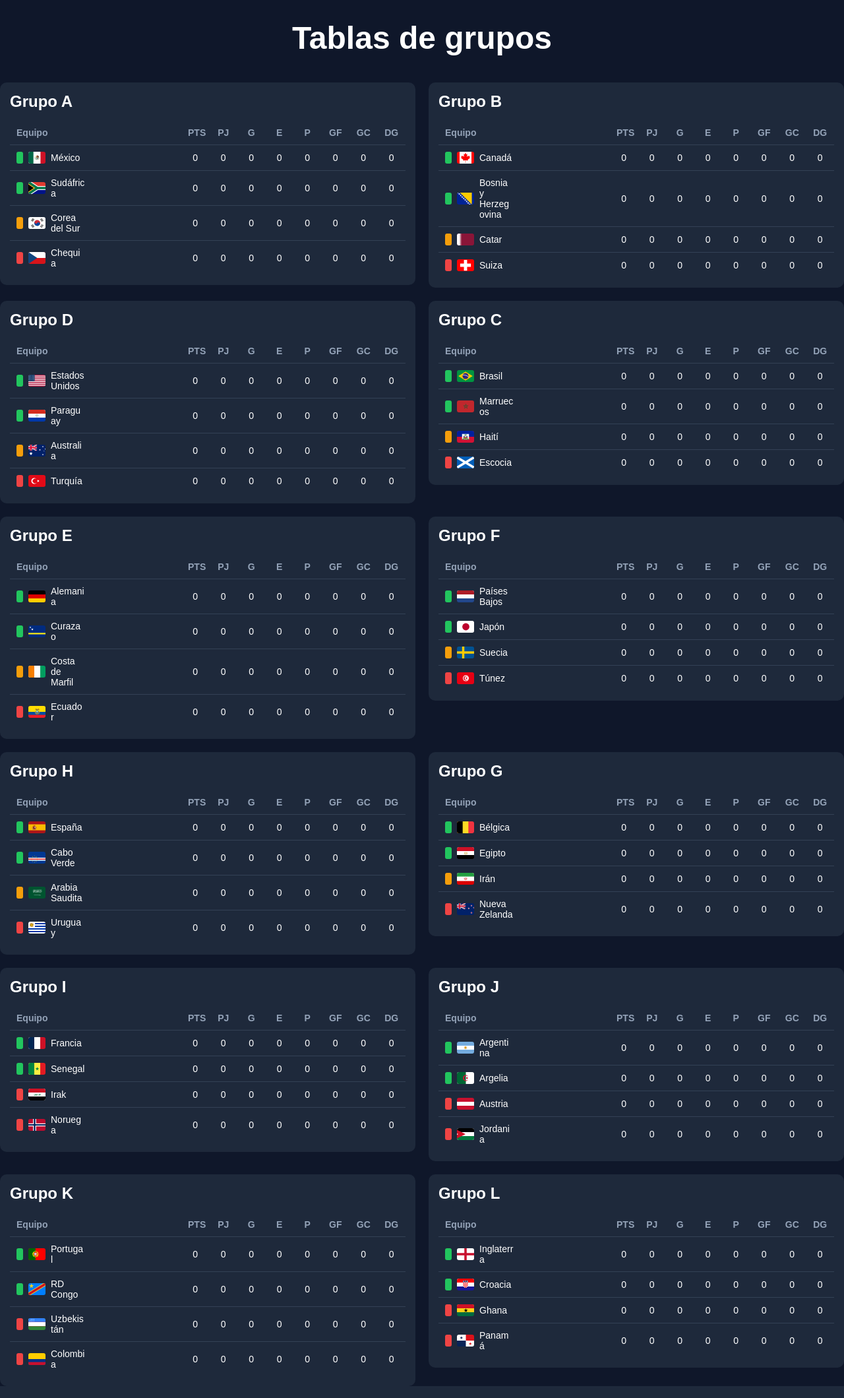
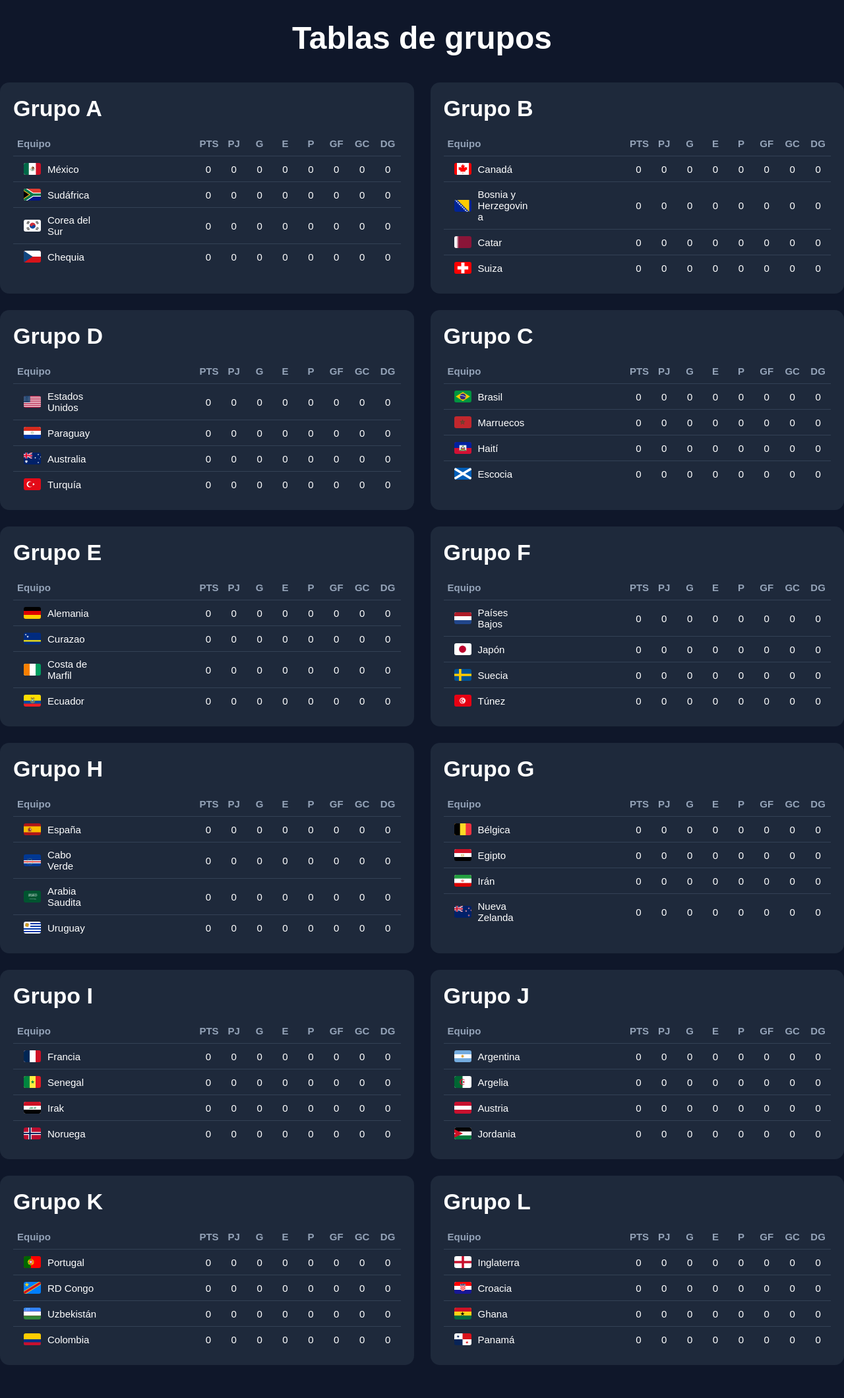
Before and after one commit to Luiseoma/pagina_stats, a Flask app: page /tables in a window 1280 px wide. Shown: the whole page at 66% size. Run offline with Flask 3, Linux system fonts and the light colour scheme.

Commit message:
arreglé un problema en el css

```diff
--- a/static/styles.css
+++ b/static/styles.css
@@ -113,119 +118,76 @@ h1 {
 height: 18px;
 object-fit: cover;
 border-radius: 3px;
+flex-shrink: 0;
 }
 
 /* =========================
-   GROUPS LAYOUT (IMPORTANTE)
+TABLAS DE GRUPOS
 ========================= */
 
 .groups-section {
 display: grid;
 grid-template-columns: repeat(2, 1fr);
-    gap: 20px;
-    align-items: start;
+gap: 25px;
+margin-bottom: 50px;
 }
-
-/* RESPONSIVE REAL */
-@media (max-width: 900px) {
-    .groups-section {
-        grid-template-columns: 1fr;
-    }
-
-    h1 {
-        font-size: 32px;
-    }
-}
-
-/* =========================
-   GROUP TABLE
-========================= */
 
 .group-table {
 background-color: #1e293b;
-    padding: 15px;
-    border-radius: 10px;
+padding: 20px;
+border-radius: 14px;
+width: 100%;
+box-sizing: border-box;
 }
 
 .group-table h2 {
-    margin: 0 0 15px;
+margin-top: 0;
+margin-bottom: 15px;
+font-size: 34px;
 }
 
-/* =========================
-   TABLE (FIX REAL RESPONSIVE)
-========================= */
-
+/* TABLA */
 table {
 width: 100%;
 border-collapse: collapse;
 table-layout: fixed;
 }
 
-th, td {
-    padding: 10px;
+th,
+td {
+padding: 10px 6px;
 text-align: center;
-    font-size: 14px;
+font-size: 15px;
 }
 
 th {
 color: #94a3b8;
 }
 
+/* COLUMNA EQUIPO */
+th:first-child,
+td:first-child {
+width: 45%;
+text-align: left;
+}
+
+/* FILAS */
 tr:not(:last-child) {
 border-bottom: 1px solid #334155;
 }
 
-/* ancho columna equipo */
-th:nth-child(1),
-td:nth-child(1) {
-    width: 40%;
+/* EQUIPO */
+.team-cell {
+display: flex;
+align-items: center;
+gap: 10px;
 text-align: left;
+white-space: normal;
+word-break: break-word;
 }
 
 /* =========================
-   TEAM CELL (FIX DEFINITIVO)
-========================= */
-
-.team-cell {
-    display: grid;
-    grid-template-columns: auto auto 1fr;
-    align-items: center;
-    gap: 8px;
-    min-width: 0;
-}
-
-/* nombre adaptable sin romper tabla */
-.team-name {
-    min-width: 0;
-    overflow-wrap: break-word;
-    white-space: normal;
-}
-
-/* =========================
-   STATUS BOX
-========================= */
-
-.status-box {
-    width: 10px;
-    height: 18px;
-    border-radius: 3px;
-    flex-shrink: 0;
-}
-
-.status-clasificado {
-    background-color: #22c55e;
-}
-
-.status-tercero {
-    background-color: #f59e0b;
-}
-
-.status-eliminado {
-    background-color: #ef4444;
-}
-
-/* =========================
-   NAV
+BOTONES
 ========================= */
 
 .top-buttons {
```
Also changed, not shown: other parts of static/styles.css (+66 -16 lines), templates/home.html (+5 -2 lines). Lines whose indentation alone changed are shown as unchanged.
